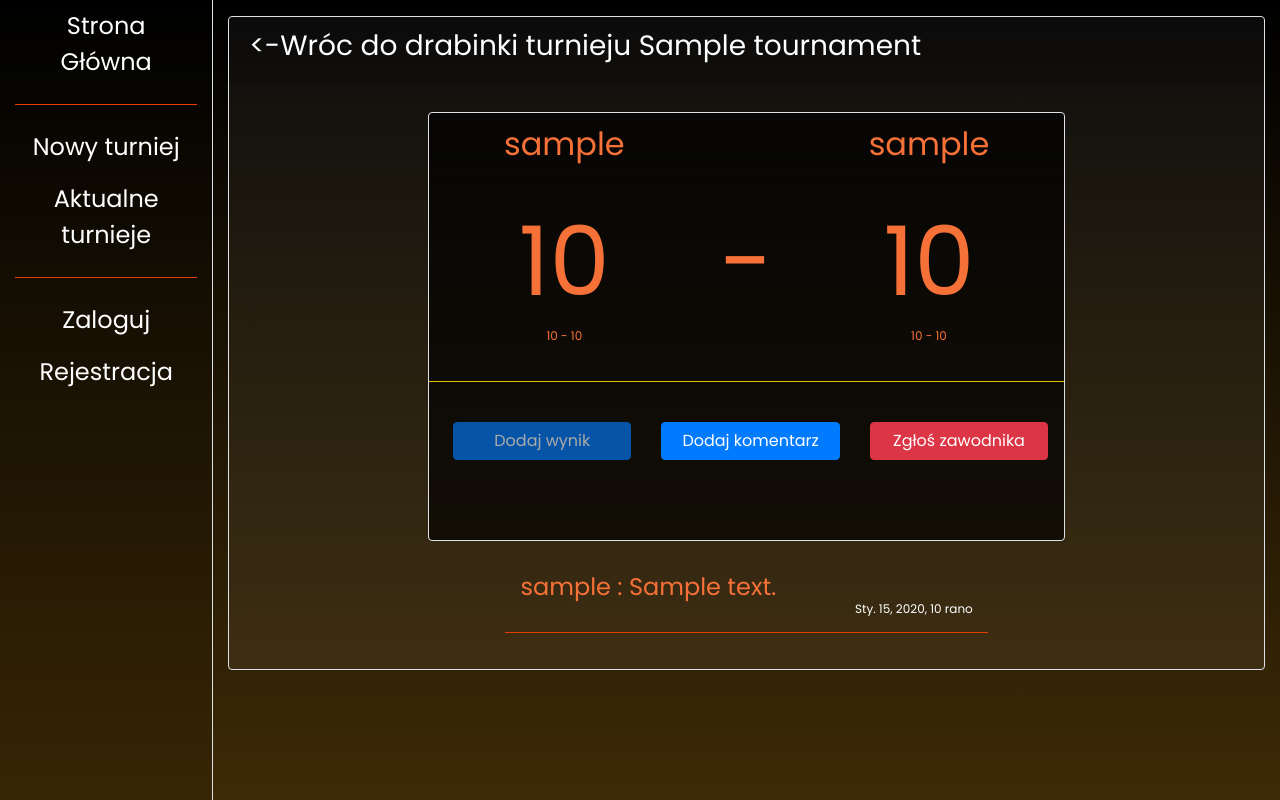
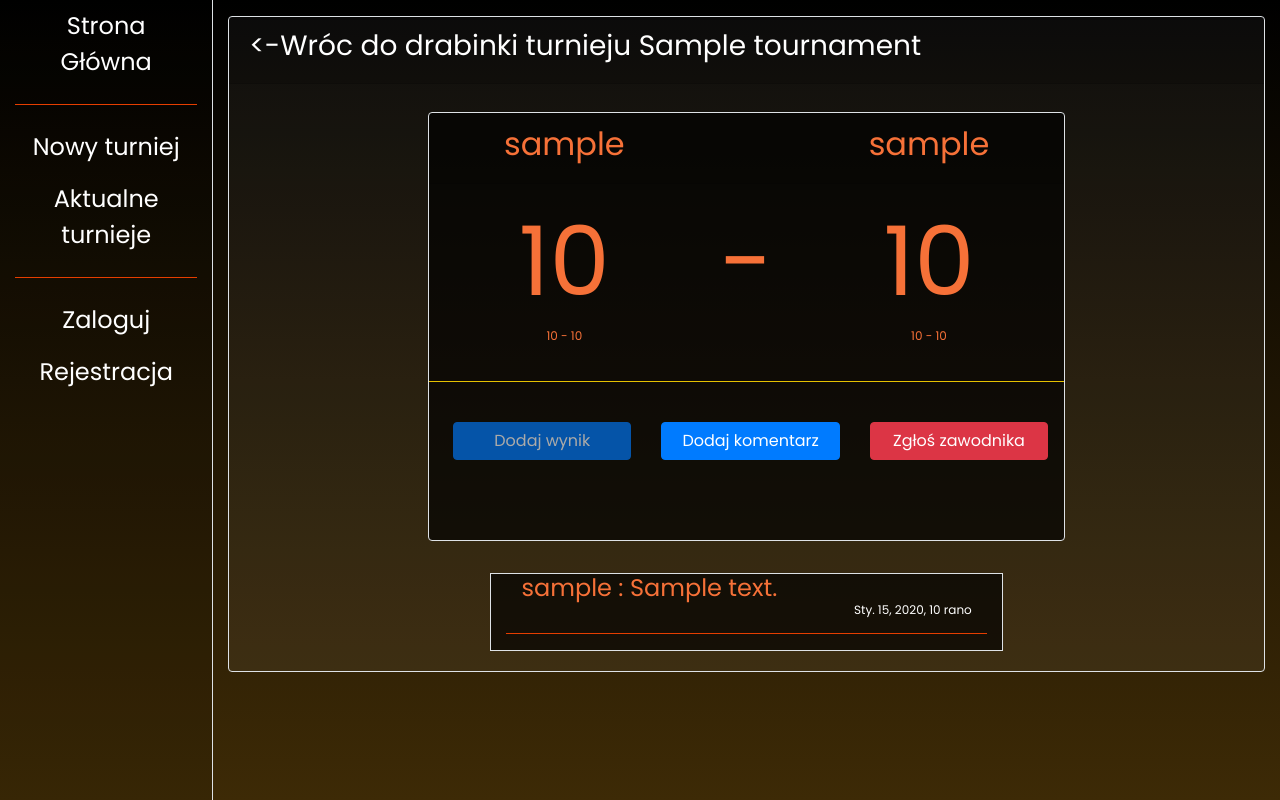
Before and after one commit to psgoral/Django-Tournament-Creator, a Django app: a page that uses main/templates/main/match.html in a window 1280 px wide. Run offline with Django 3.2, Linux system fonts and the light colour scheme; tables that the repository leaves empty hold one stand-in row (values such as "Sample post"); some libraries are stand-ins or nearby versions.

Commit message:
deploy-script

```diff
--- a/main/templates/main/match.html
+++ b/main/templates/main/match.html
@@ -130,7 +130,7 @@
                                 </div>
                             </div>
                         </div>
-                        <div class="col-6 mt-4">
+                        <div class="col-6 mt-4 border" style="background-color: rgba(0, 0, 0, 0.65);">
                             {%for comment in comments%}
                             <div class="col w-100">
                                 <h4>
```
